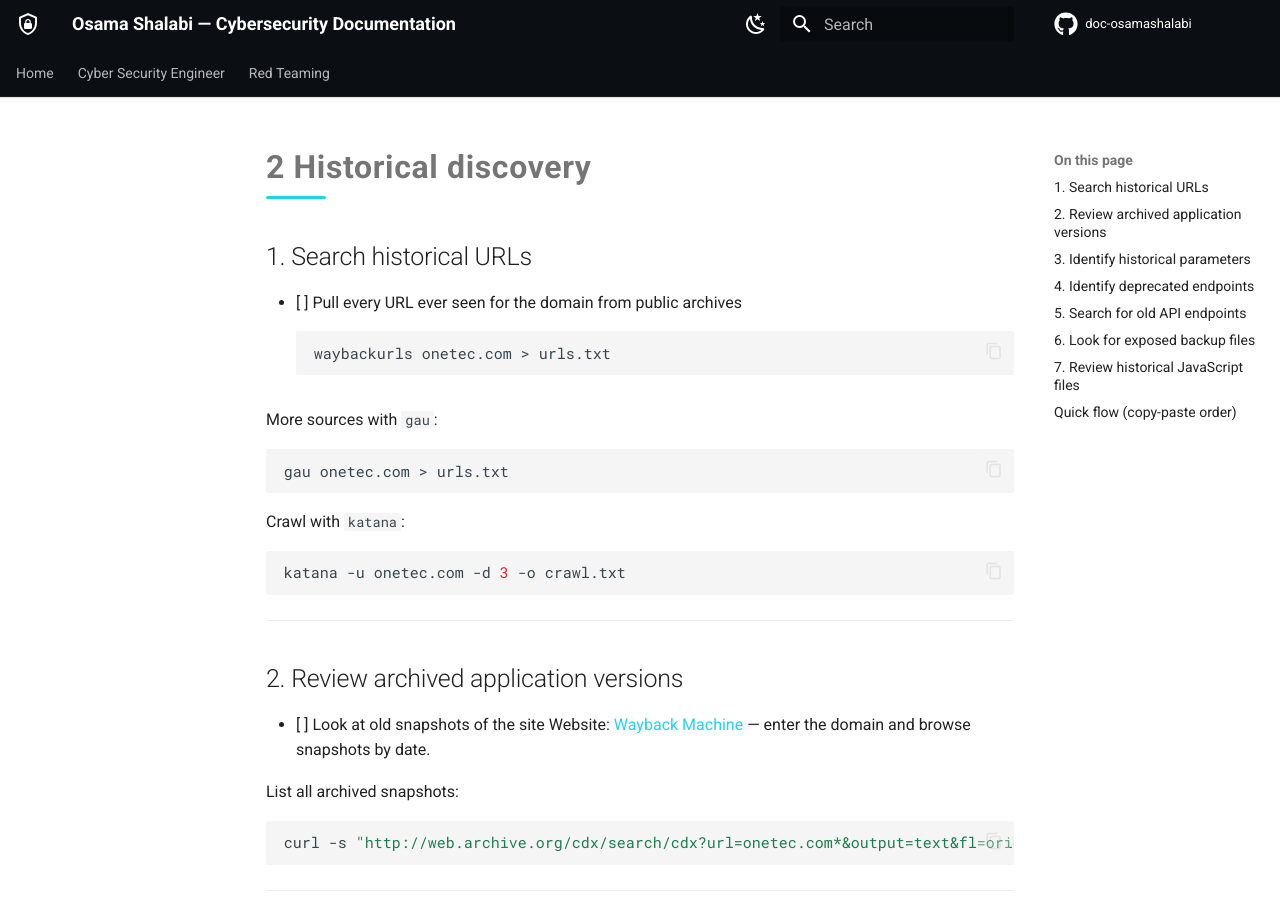
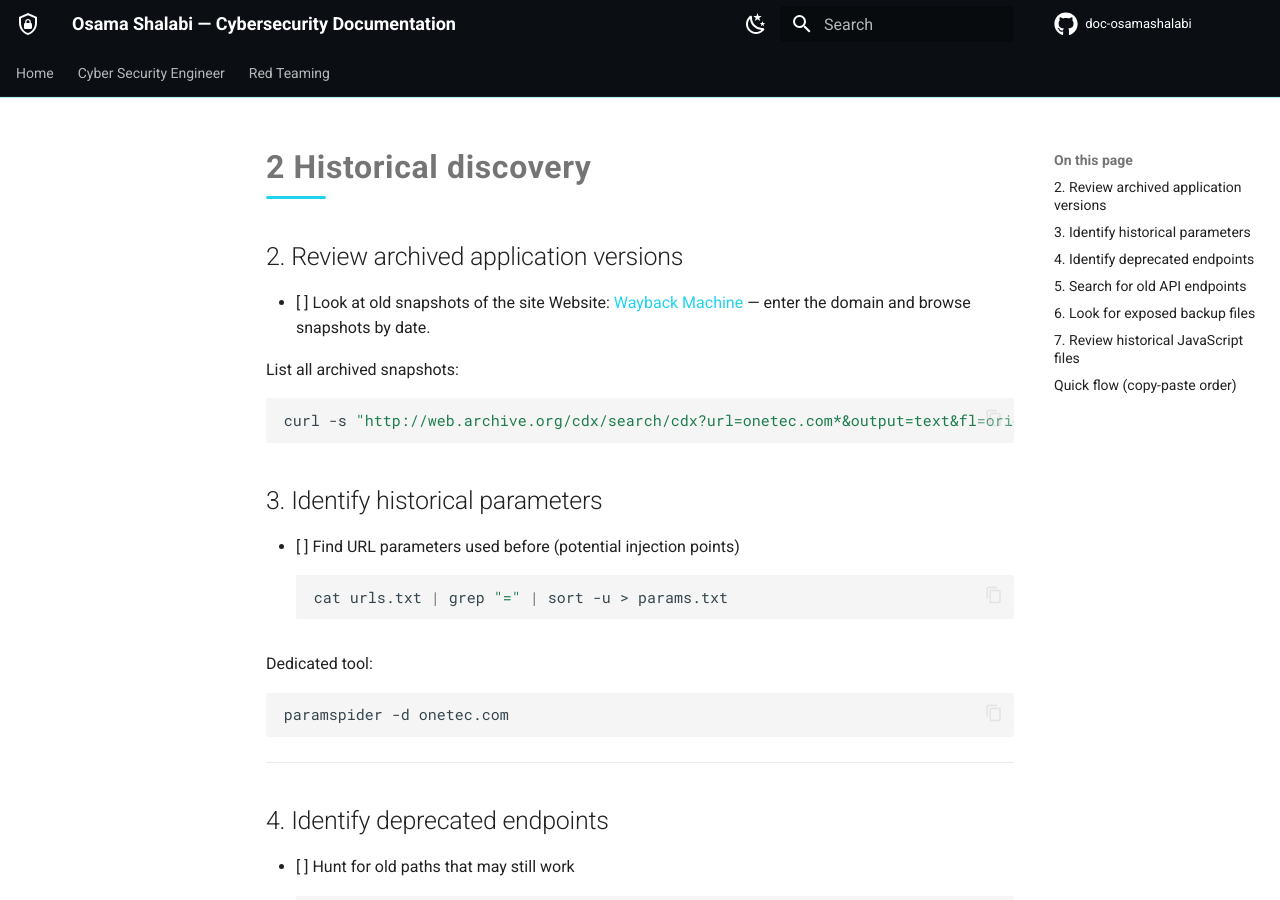
Before and after one commit to osamashalabi432-png/doc-osamashalabi, an MkDocs documentation site: the page built from docs/red-teaming/web-hacking/phase1 - recon/2- Historical discovery.md, in a window 1280 px wide and 900 px high. Built offline with MkDocs 1.6.1 and Material for MkDocs 9.7.7, drawn with Linux system fonts in a browser that asks for light colours; comment, search, counter and statistics services are not loaded.

Commit message:
vault backup: 2026-10-01 13:29:49

````diff
--- a/docs/red-teaming/web-hacking/phase1 - recon/2- Historical discovery.md
+++ b/docs/red-teaming/web-hacking/phase1 - recon/2- Historical discovery.md
@@ -1,24 +1,3 @@
-## 1. Search historical URLs
-
-- [ ] Pull every URL ever seen for the domain from public archives
-```bash
-waybackurls onetec.com > urls.txt
-```
-
-More sources with `gau`:
-
-```bash
-gau onetec.com > urls.txt
-```
-
-Crawl with `katana`:
-
-```bash
-katana -u onetec.com -d 3 -o crawl.txt
-```
-
----
-
 ## 2. Review archived application versions
 
 - [ ] Look at old snapshots of the site
@@ -30,7 +9,6 @@ List all archived snapshots:
 curl -s "http://web.archive.org/cdx/search/cdx?url=onetec.com*&output=text&fl=original&collapse=urlkey" | sort -u
 ```
 
----
 
 ## 3. Identify historical parameters
 
````
